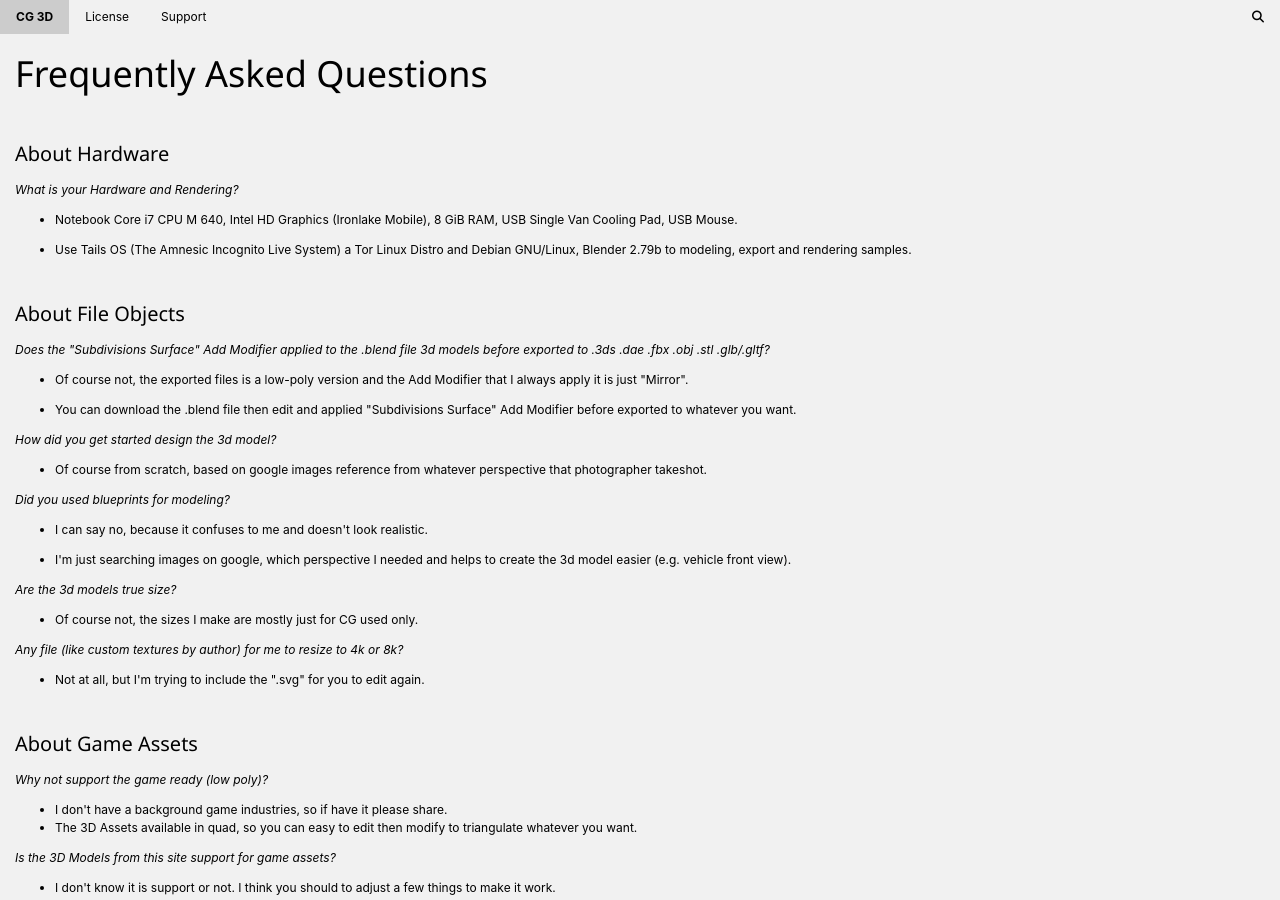
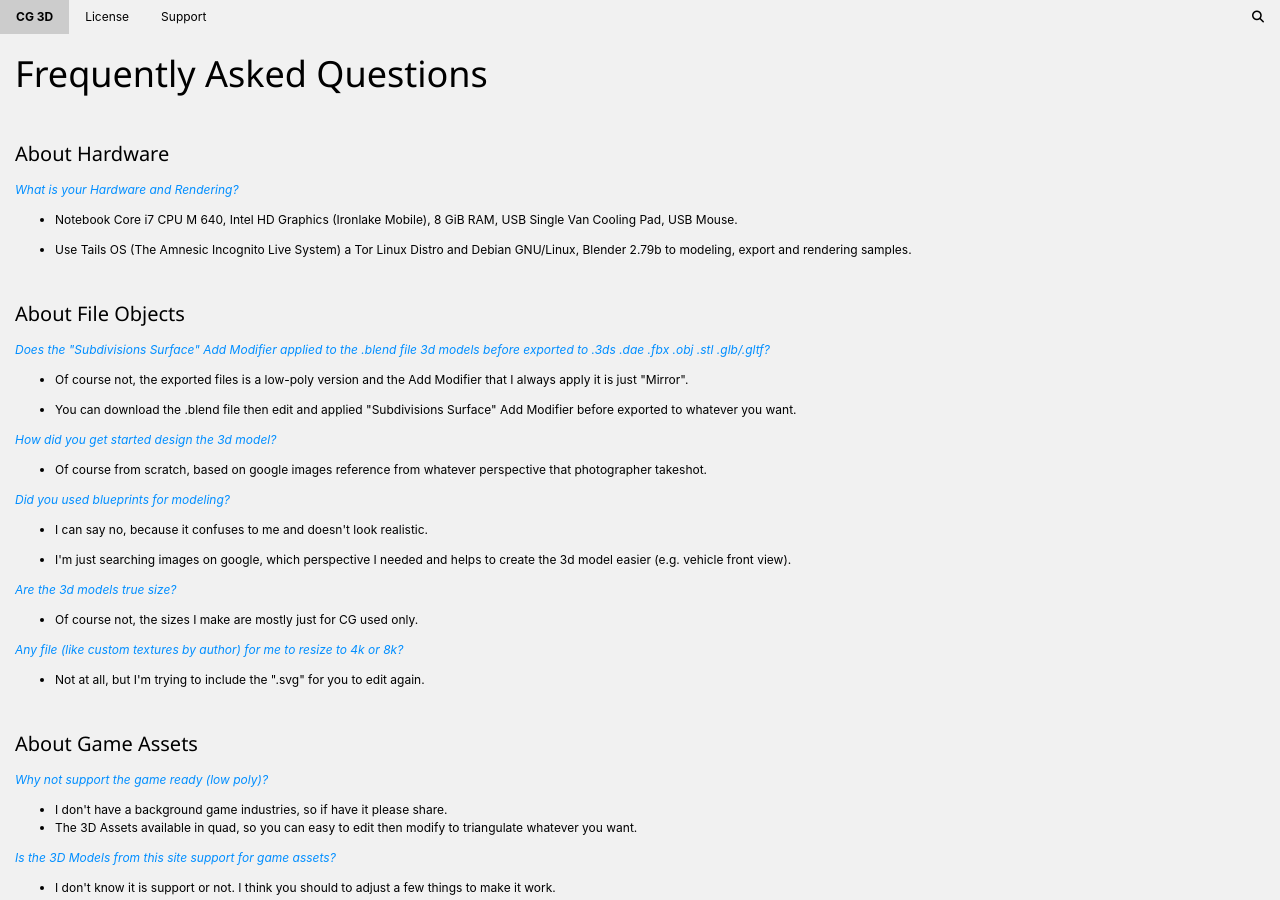
Before and after one commit to artslinux/zltzkjkl0emxcajsghsqi6wv479to0emgeyrcryesou, a Jekyll site: the page built from faq.html, in a window 1280 px wide and 900 px high. Built offline with Jekyll 4.4.1, drawn with Linux system fonts in a browser that asks for light colours; nearby versions of some CDN libraries.

Commit message:
Update faq.html

```diff
--- a/faq.html
+++ b/faq.html
@@ -6,24 +6,24 @@ title: Frequently Asked Questions
 <h1>{{page.title}}</h1>
 <br />
 <!--h4>About File Secure</h4>
-<p><i>What is encryption?</i><br /></p>
+<p><i style="color: #008eff;">What is encryption?</i><br /></p>
 <ul>
-<li><p><i style="color:#999;">"In cryptography, encryption is the process of encoding information. This process converts the original representation of the information, known as plaintext, into an alternative form known as ciphertext."</i> <i><a style="color: #008eff;" href="https://cg3d.org">Wikipedia</a>. </i></p>Encryption in this case is the encoding of the object/model so that it cannot be changed or error if modified. That means it's limited to use only, but not really open to main source. </li>
+<li><p><i style="color:#999;">"In cryptography, encryption is the process of encoding information. This process converts the original representation of the information, known as plaintext, into an alternative form known as ciphertext."</i> <i style="color: #008eff;"><a style="color: #008eff;" href="https://cg3d.org">Wikipedia</a>. </i></p>Encryption in this case is the encoding of the object/model so that it cannot be changed or error if modified. That means it's limited to use only, but not really open to main source. </li>
 </ul>
-<p><i>Is the file included encryption?</i><br /></p>
+<p><i style="color: #008eff;">Is the file included encryption?</i><br /></p>
 <ul>
 <li>Inside the file object/model by default is pure without encrypted from me (No malicious code or malware script injection) to track you. </li>
 </ul>
 <ul>
 <li>Outside the file object/model after you download .zip from <a style="color: #008eff;" href="https://cg3d.org">cg3d.org</a> as main web. There is included OpenPGP Key. This key only has the capability to sign and certify. </li>
 </ul>
-<p><i>What is OpenPGP Key?</i><br /></p>
+<p><i style="color: #008eff;">What is OpenPGP Key?</i><br /></p>
 <ul>
 <li>OpenPGP is a non-proprietary format for authenticating or encrypting data, using public key cryptography. </li>
 </ul>
 <br /-->
 <h4>About Hardware</h4>
-<p><i>What is your Hardware and Rendering?</i><br /></p>
+<p><i style="color: #008eff;">What is your Hardware and Rendering?</i><br /></p>
 <ul>
 <li>Notebook Core i7 CPU M 640, Intel HD Graphics (Ironlake Mobile), 8 GiB RAM, USB Single Van Cooling Pad, USB Mouse.</li>
 </ul>
@@ -32,61 +32,61 @@ title: Frequently Asked Questions
 </ul>
 <br />
 <h4>About File Objects</h4>
-<p><i>Does the "Subdivisions Surface" Add Modifier applied to the .blend file 3d models before exported to .3ds .dae .fbx .obj .stl .glb/.gltf?</i><br /></p>
+<p><i style="color: #008eff;">Does the "Subdivisions Surface" Add Modifier applied to the .blend file 3d models before exported to .3ds .dae .fbx .obj .stl .glb/.gltf?</i><br /></p>
 <ul>
 <li>Of course not, the exported files is a low-poly version and the Add Modifier that I always apply it is just "Mirror".</li>
 </ul>
 <ul>
 <li>You can download the .blend file then edit and applied "Subdivisions Surface" Add Modifier before exported to whatever you want.</li>
 </ul>
-<p><i>How did you get started design the 3d model?</i><br /></p>
+<p><i style="color: #008eff;">How did you get started design the 3d model?</i><br /></p>
 <ul>
 <li>Of course from scratch, based on google images reference from whatever perspective that photographer takeshot.</li>
 </ul>
-<p><i>Did you used blueprints for modeling?</i><br /></p>
+<p><i style="color: #008eff;">Did you used blueprints for modeling?</i><br /></p>
 <ul>
 <li>I can say no, because it confuses to me and doesn't look realistic.</li>
 </ul>
 <ul>
 <li>I'm just searching images on google, which perspective I needed and helps to create the 3d model easier (e.g. vehicle front view).</li>
 </ul>
-<p><i>Are the 3d models true size?</i><br /></p>
+<p><i style="color: #008eff;">Are the 3d models true size?</i><br /></p>
 <ul>
 <li>Of course not, the sizes I make are mostly just for CG used only.</li>
 </ul>
-<p><i>Any file (like custom textures by author) for me to resize to 4k or 8k?</i><br /></p>
+<p><i style="color: #008eff;">Any file (like custom textures by author) for me to resize to 4k or 8k?</i><br /></p>
 <ul>
 <li>Not at all, but I'm trying to include the ".svg" for you to edit again.</li>
 </ul>
 <br />
 <h4>About Game Assets</h4>
-<p><i>Why not support the game ready (low poly)?</i></p>
+<p><i style="color: #008eff;">Why not support the game ready (low poly)?</i></p>
 <ul>
 <li>I don't have a background game industries, so if have it please share.</li>
 <li>The 3D Assets available in quad, so you can easy to edit then modify to triangulate whatever you want.</li>
 </ul>
-<p><i>Is the 3D Models from this site support for game assets?</i></p>
+<p><i style="color: #008eff;">Is the 3D Models from this site support for game assets?</i></p>
 <ul>
 <li>I don't know it is support or not. I think you should to adjust a few things to make it work.<br /></li>
 </ul>
-<p><i>Why is the topology model so poor?</i></p>
+<p><i style="color: #008eff;">Why is the topology model so poor?</i></p>
 <ul>
 <li>So many thanks for your feedback, I'm still learning to be 3D Modeler and share it with the sample render results here.<br /></li>
 </ul>
-<p><i>Why is the exported files from .Blend to other formats doesn’t include textures?</i></p>
+<p><i style="color: #008eff;">Why is the exported files from .Blend to other formats doesn’t include textures?</i></p>
 <ul>
 <li>Most file formats just don't support exporting textures and only stores geometry data.</li>
 </ul>
 <ul>
 <li>It does not keep anything regarding materials or textures. Therefore included HDRI and CC0 Texture source links reference from third parties<br /></li>
 </ul>
-<p><i>Why is the size of the .blend file so big, and the exported file size is so small?</i></p>
+<p><i style="color: #008eff;">Why is the size of the .blend file so big, and the exported file size is so small?</i></p>
 <ul>
 <li>As the description of the .blend file includes textures, hdri, and possibly materials. Whereas the export file for now is only an object.</li>
 </ul>
 <br />
 <h4>About Texture/Materials & HDRI</h4>
-<p><i>Why don't some objects have texture images to download separately?</i><br /></p>
+<p><i style="color: #008eff;">Why don't some objects have texture images to download separately?</i><br /></p>
 <ul>
 <li>If it's from a third party, there I've included a link to download directly to the site.</li>
 </ul>
@@ -96,7 +96,7 @@ title: Frequently Asked Questions
 <ul>
 <li>Sometimes I include in the .blend format object as a sample, if it may contain copyright or use permission that is not yet known.</li>
 </ul>
-<p><i>Who do you contact to get permission from a third party?</i><br /></p>
+<p><i style="color: #008eff;">Who do you contact to get permission from a third party?</i><br /></p>
 <ul>
 <li>Since this site is cc03ds.com (<a style="color: #008eff;" href="https://cg3d.org/about">history here</a>), I've contacted via email to Greg Zaal, Andreas Mischok, Sergej Majboroda from hdrihaven.com (now PolyHaven.com). And I've contacted via direct message on artstation to Lennart Demes from cc0textures.com (now ambientCG.com). They all gave me permission to post a direct link to the original file.</li>
 </ul>
@@ -105,7 +105,7 @@ title: Frequently Asked Questions
 </ul>
 <br />
 <h4>About 3D Printing</h4>
-<p><i>Does the file support 3D Print?</i></p>
+<p><i style="color: #008eff;">Does the file support 3D Print?</i></p>
 <ul>
 <li>As you know, I've added the .STL format to the list that available for download. So I don't know it is support or not. I'm really appreciate it if you give me feedback after using the file for 3d print, so that I can tell others if it supports 3d print.</li>
 </ul>
@@ -114,15 +114,15 @@ title: Frequently Asked Questions
 </ul>
 <br />
 <h4>About Brand and Logo</h4>
-<p><i>Why the sample rendering without background?</i></p>
+<p><i style="color: #008eff;">Why the sample rendering without background?</i></p>
 <ul>
 <li>I only share 3d models, besides taking a long time when the process of rendering from minimum system requirement. Also occasionally a brand name, logo or other copyrighted design may appear in the HDRIs. It is the responsibility of the user not to infringe on these copyrights in their own work.</li>
 </ul>
-<p><i>What about the brand and logo?</i></p>
+<p><i style="color: #008eff;">What about the brand and logo?</i></p>
 <ul>
 <li>Each brand and logo maybe containing copyright, trademarks and trademarks registered under corporate governance laws. You know how to contact the copyright owner, this site just gives an sample for preview only.</li>
 </ul>
-<p><i>Why do you share 3D models for free? And why don’t you sell it on the market place?</i><br /></p>
+<p><i style="color: #008eff;">Why do you share 3D models for free? And why don’t you sell it on the market place?</i><br /></p>
 <ul>
 <li>I feel the 3D files that I modeling is so far from "good", but I will continue to try to make it as good as possible. And I think it's very improper if I sell it to everyone, so I share it for free. Hope everyone who downloads can modify it to be better and more feasible if you want to sell it on the market place.</li>
 </ul>
```
